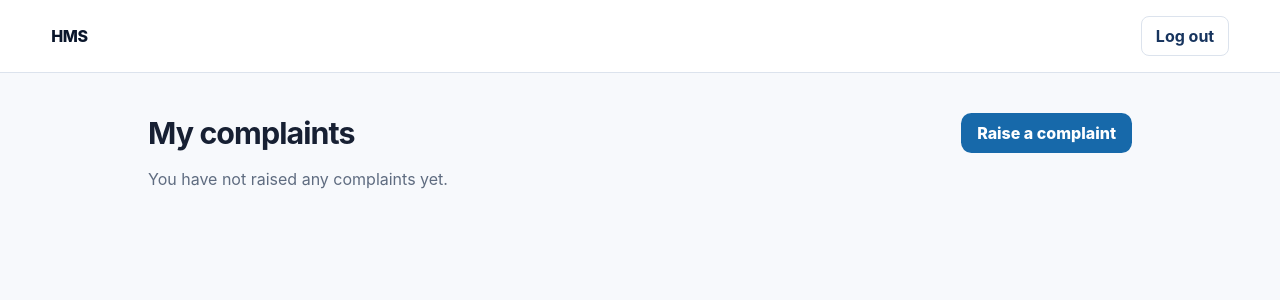
After one commit to PES-Software-Engineering-Mini-Project/Hostel-Management-System, a Django app: page /complaints/ in a window 1280 px wide. The commit adds this page. Shown: the top 300 px of the page. Run offline with Django 5.2, Linux system fonts and the light colour scheme; the visitor is signed in with stand-in values (Sample User, id 1); data that the repository does not hold is empty.

Commit message:
[SCRUM-11] Add complaint pages for students and admins

```diff
--- /dev/null
+++ b/complaints/static/complaints/css/complaints.css
@@ -0,0 +1,44 @@
+.complaint-page { margin: 2.5rem auto; max-width: 64rem; padding: 0 1.25rem; }
+.complaint-page-narrow { max-width: 36rem; }
+.complaint-page h1 { font-size: 1.9rem; letter-spacing: -.03em; margin: 0 0 1.25rem; }
+.complaint-heading { align-items: center; display: flex; flex-wrap: wrap; gap: 1rem; justify-content: space-between; margin-bottom: 1rem; }
+.complaint-heading h1 { margin: 0; }
+.complaint-back { color: var(--blue-600); display: inline-block; font-weight: 700; margin-bottom: 1rem; text-decoration: none; }
+.complaint-link { background: var(--blue-600); border-radius: .65rem; color: #fff; font-weight: 800; padding: .65rem 1rem; text-decoration: none; }
+.complaint-link:hover { background: var(--navy-800); }
+
+.complaint-table-wrap { overflow-x: auto; }
+.complaint-table { background: var(--surface); border: 1px solid var(--neutral-200); border-collapse: collapse; border-radius: .75rem; width: 100%; }
+.complaint-table th, .complaint-table td { border-bottom: 1px solid var(--neutral-200); padding: .75rem .9rem; text-align: left; vertical-align: top; }
+.complaint-table th { color: var(--neutral-500); font-size: .82rem; letter-spacing: .04em; text-transform: uppercase; }
+.complaint-table td.when { white-space: nowrap; }
+.complaint-table a { color: var(--blue-600); font-weight: 700; }
+.complaint-inline-form { margin: 0; }
+.complaint-button { background: var(--blue-600); border: 0; border-radius: .65rem; color: #fff; cursor: pointer; font: inherit; font-weight: 800; padding: .5rem .8rem; white-space: nowrap; }
+.complaint-button:hover { background: var(--navy-800); }
+
+.complaint-summary { display: grid; gap: .4rem 1.5rem; grid-template-columns: max-content 1fr; margin: 1rem 0 1.5rem; }
+.complaint-summary dt { color: var(--neutral-500); }
+.complaint-summary dd { margin: 0; }
+.complaint-badge { border-radius: 999px; display: inline-block; font-size: .8rem; font-weight: 800; padding: .3rem .7rem; white-space: nowrap; }
+.complaint-badge-open { background: #fff1f0; color: #8a1c13; }
+.complaint-badge-in_progress { background: #fff6dd; color: #7a5200; }
+.complaint-badge-resolved { background: #e3f6ec; color: #11643a; }
+.complaint-empty { color: var(--neutral-500); }
+
+.complaint-messages { list-style: none; margin: 0 0 1rem; padding: 0; }
+.complaint-message { background: #e3f6ec; border: 1px solid #a6dfc0; border-radius: .65rem; color: #11643a; margin-bottom: .5rem; padding: .8rem .9rem; }
+.complaint-message-error { background: #fff1f0; border-color: #f2b8b3; color: #8a1c13; }
+
+.complaint-page select, .complaint-page textarea {
+  background: var(--surface);
+  border: 1px solid var(--neutral-200);
+  border-radius: .65rem;
+  color: var(--neutral-900);
+  font: inherit;
+  padding: .8rem .9rem;
+  width: 100%;
+}
+.complaint-page textarea { resize: vertical; }
+
+.visually-hidden { clip: rect(0 0 0 0); height: 1px; overflow: hidden; position: absolute; white-space: nowrap; width: 1px; }
--- /dev/null
+++ b/complaints/templates/complaints/_messages.html
@@ -0,0 +1,7 @@
+{% if messages %}
+  <ul class="complaint-messages">
+    {% for message in messages %}
+      <li class="complaint-message complaint-message-{{ message.tags }}" role="status">{{ message }}</li>
+    {% endfor %}
+  </ul>
+{% endif %}
--- /dev/null
+++ b/complaints/templates/complaints/my_complaints.html
@@ -0,0 +1,44 @@
+{% extends "base.html" %}
+{% load static %}
+
+{% block title %}My complaints | HMS{% endblock %}
+
+{% block page_content %}
+<link rel="stylesheet" href="{% static 'complaints/css/complaints.css' %}">
+<main class="complaint-page">
+  <div class="complaint-heading">
+    <h1>My complaints</h1>
+    <a class="complaint-link" href="{% url 'complaints:raise' %}">Raise a complaint</a>
+  </div>
+  {% include "complaints/_messages.html" %}
+
+  {% if complaints %}
+    <div class="complaint-table-wrap">
+      <table class="complaint-table">
+        <thead>
+          <tr>
+            <th scope="col">Category</th>
+            <th scope="col">Description</th>
+            <th scope="col">Raised</th>
+            <th scope="col">Status</th>
+            <th scope="col"><span class="visually-hidden">Actions</span></th>
+          </tr>
+        </thead>
+        <tbody>
+          {% for complaint in complaints %}
+            <tr>
+              <td>{{ complaint.get_category_display }}</td>
+              <td>{{ complaint.description|truncatechars:80 }}</td>
+              <td class="when">{{ complaint.raised_at|date:"d M Y, H:i" }}</td>
+              <td><span class="complaint-badge complaint-badge-{{ complaint.status }}">{{ complaint.get_status_display }}</span></td>
+              <td><a href="{% url 'complaints:detail' complaint.pk %}">View</a></td>
+            </tr>
+          {% endfor %}
+        </tbody>
+      </table>
+    </div>
+  {% else %}
+    <p class="complaint-empty">You have not raised any complaints yet.</p>
+  {% endif %}
+</main>
+{% endblock %}
--- /dev/null
+++ b/complaints/urls.py
@@ -0,0 +1,13 @@
+from django.urls import path
+
+from . import views
+
+app_name = "complaints"
+
+urlpatterns = [
+    path("", views.my_complaints, name="my-complaints"),
+    path("new/", views.raise_complaint, name="raise"),
+    path("<int:pk>/", views.complaint_detail, name="detail"),
+    path("manage/", views.complaint_list, name="complaint-list"),
+    path("manage/<int:pk>/status/", views.update_status, name="update-status"),
+]
--- /dev/null
+++ b/complaints/views.py
@@ -0,0 +1,54 @@
+from django.contrib import messages
+from django.core.exceptions import ValidationError
+from django.shortcuts import get_object_or_404, redirect, render
+from django.views.decorators.http import require_POST
+
+from accounts.decorators import admin_required, student_required
+
+from .forms import ComplaintForm
+from .models import Complaint
+
+
+@student_required
+def raise_complaint(request):
+    form = ComplaintForm(request.POST or None)
+    if request.method == "POST" and form.is_valid():
+        complaint = form.save(commit=False)
+        complaint.student = request.user  # never taken from the form (NFR-3)
+        complaint.save()  # status is not in the form, so it always starts as Open (FR-6.3)
+        messages.success(request, "Your complaint has been submitted.")
+        return redirect("complaints:my-complaints")
+    return render(request, "complaints/complaint_form.html", {"form": form})
+
+
+@student_required
+def my_complaints(request):
+    return render(request, "complaints/my_complaints.html", {"complaints": request.user.complaints.all()})
+
+
+@student_required
+def complaint_detail(request, pk):
+    # Filtering by student makes someone else's complaint a 404, not a 403 (NFR-3, FR-6.6).
+    complaint = get_object_or_404(Complaint, pk=pk, student=request.user)
+    return render(request, "complaints/complaint_detail.html", {"complaint": complaint})
+
+
+@admin_required
+def complaint_list(request):
+    complaints = Complaint.objects.select_related("student")
+    return render(request, "complaints/complaint_list.html", {"complaints": complaints})
+
+
+@admin_required
+@require_POST
+def update_status(request, pk):
+    complaint = get_object_or_404(Complaint, pk=pk)
+    try:
+        complaint.change_status(request.POST.get("status", ""))
+    except ValidationError as error:
+        messages.error(request, error.messages[0])
+    else:
+        messages.success(
+            request, f"Complaint #{complaint.pk} is now {complaint.get_status_display()}."
+        )
+    return redirect("complaints:complaint-list")
--- a/config/urls.py
+++ b/config/urls.py
@@ -8,4 +8,5 @@ urlpatterns = [
     path("", RedirectView.as_view(pattern_name="login", permanent=False), name="home"),
     path("", include("accounts.urls")),
     path("fees/", include("fees.urls")),
+    path("complaints/", include("complaints.urls")),
 ]
--- a/templates/accounts/area.html
+++ b/templates/accounts/area.html
@@ -10,8 +10,11 @@
     <p>Feature-specific dashboard content will be delivered in its own story.</p>
     {% if request.user.role == "admin" %}
       <p><a href="{% url 'fees:fee-list' %}">Manage fees</a></p>
+      <p><a href="{% url 'complaints:complaint-list' %}">Manage complaints</a></p>
     {% else %}
       <p><a href="{% url 'fees:my-fees' %}">View my fees</a></p>
+      <p><a href="{% url 'complaints:raise' %}">Raise a complaint</a></p>
+      <p><a href="{% url 'complaints:my-complaints' %}">My complaints</a></p>
     {% endif %}
   </section>
 </main>
```
Also changed, not shown: complaints/forms.py (added, +14 -0 lines), complaints/templates/complaints/complaint_detail.html (added, +22 -0 lines), complaints/templates/complaints/complaint_form.html (added, +28 -0 lines), complaints/templates/complaints/complaint_list.html (added, +61 -0 lines).
